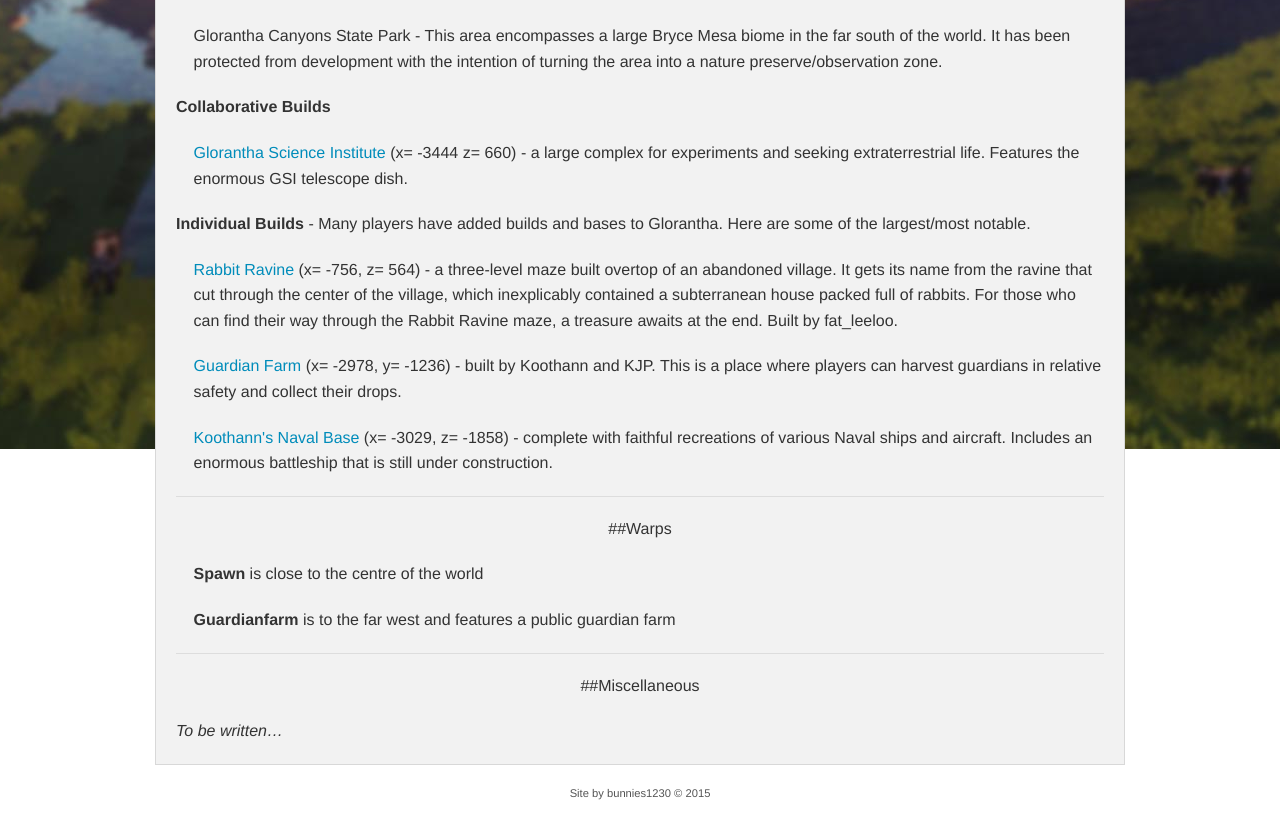
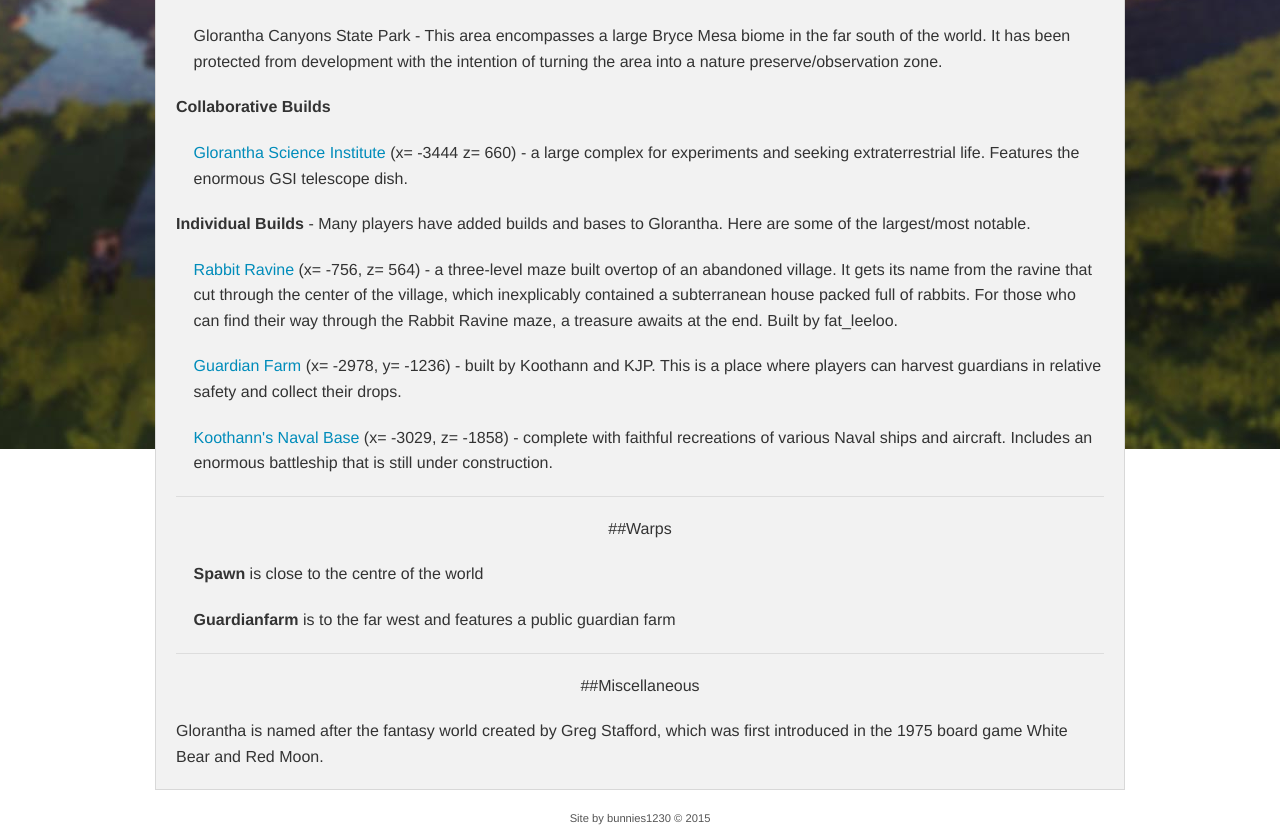
Before and after one commit to damnation-eu/website-beta, a Jekyll site: the page built from world/glorantha.md, in a window 1280 px wide and 900 px high, scrolled down 653 px, cut to the strip 72-900 px from the top of the window. Built offline with Jekyll 4.4.1, drawn with Linux system fonts in a browser that asks for light colours; nearby versions of some CDN libraries; library files that are not in the unit come from our copies; before the commit the page ends 1528 px from its top, so only the background shows below that.

Commit message:
Update glorantha.md

```diff
--- a/world/glorantha.md
+++ b/world/glorantha.md
@@ -43,4 +43,4 @@ ___
 <div style="text-align: center;" markdown="1">
 ##Miscellaneous
 </div>
-<i>To be written...</i>
+<p>Glorantha is named after the fantasy world created by Greg Stafford, which was first introduced in the 1975 board game White Bear and Red Moon.</p>
```
